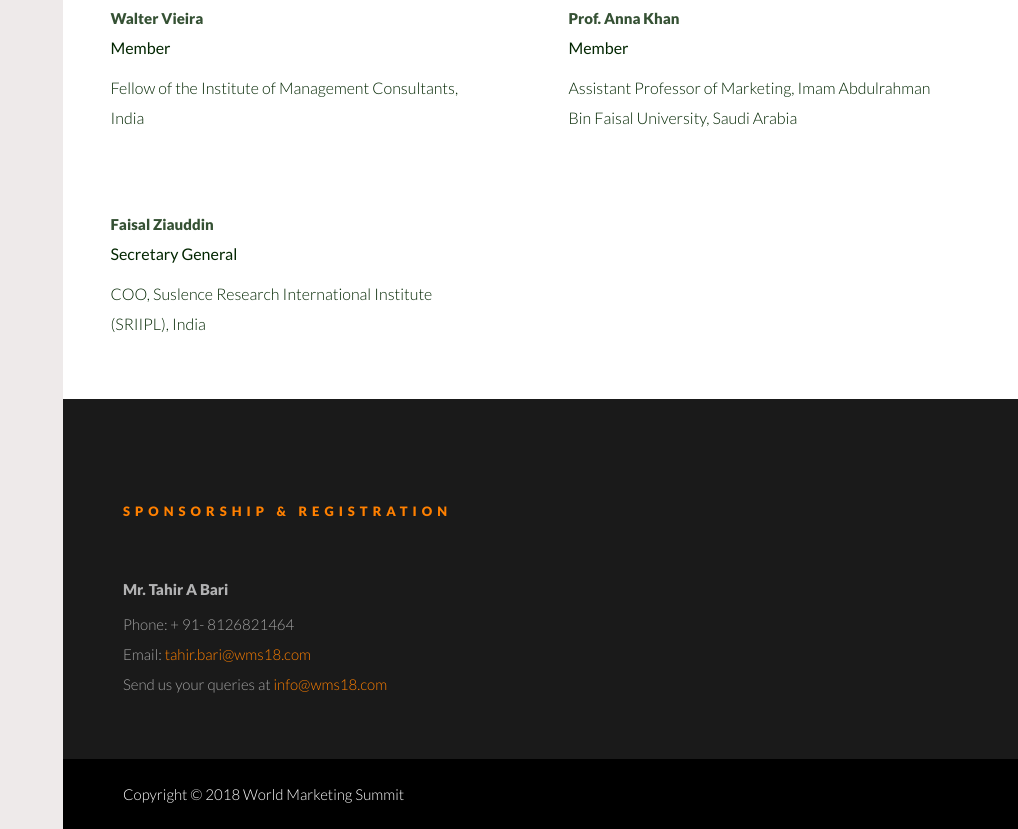
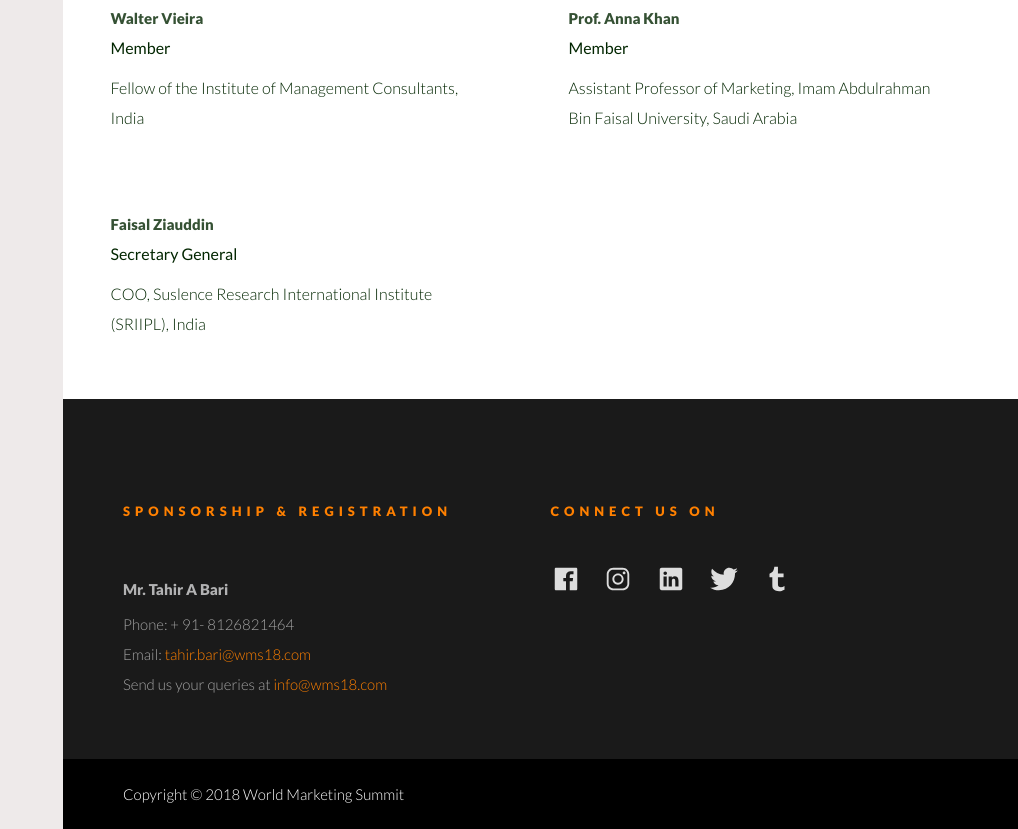
Before and after one commit to chandab0/wms, a website built with webpack: page src/award.html in a window 1280 px wide. Shown: the part 9024-9853 px from the top of the page, without its empty margins (262-1280 px from the left). Built offline with nearby package versions, Linux system fonts and the light colour scheme; a script that the page names is missing.

Commit message:
social media added

```diff
--- a/src/award.html
+++ b/src/award.html
@@ -461,6 +461,16 @@
                                 <a href="mailto:info@wms18.com">info@wms18.com</a>
                             </p>
                         </div>
+                        <div class="col-1-of-2">
+                            <h2>Connect Us On</h2>
+                            <ul>
+                                <li><a href="http://www.facebook.com/wms18.india/"><img src="./img/logo-facebook.svg"></a></li>
+                                <li><a href="https://www.instagram.com/wms18.india/"><img src="./img/logo-instagram.svg"></a></li>
+                                <li><a href="https://www.linkedin.com/company/world-marketing-summit-2018/"><img src="./img/logo-linkedin.svg"></a></li>
+                                <li><a href="https://twitter.com/wms18india/"><img src="./img/logo-twitter.svg"></a></li>
+                                <li><a href="http://wms18india.tumblr.com/"><img src="./img/logo-tumblr.svg"></a></li>
+                            </ul>
+                        </div>
                     </div>
                 </header>
                 <footer class="footer__copyright">
--- a/src/sass/custom-scss/layout/common/_footer.scss
+++ b/src/sass/custom-scss/layout/common/_footer.scss
@@ -36,6 +36,20 @@
                 color: $secondary;
             }
         }
+
+        ul {
+            margin: 0;
+
+            li {
+                display: inline-block;
+                padding: 0;
+                margin-right: 2rem;
+
+                img {
+                    width: 3rem;
+                }
+            }
+        }
     }
     footer {
         padding: 2rem 6rem;
```
Also changed, not shown: src/index.html (+10 -13 lines), src/medal.html (+10 -13 lines), src/speakers.html (+10 -13 lines), src/sponsor.html (+10 -13 lines), src/wms.html (+10 -13 lines), src/img/logo-facebook.svg (added), src/img/logo-instagram.svg (added), src/img/logo-linkedin.svg (added), src/img/logo-tumblr.svg (added), src/img/logo-twitter.svg (added).
